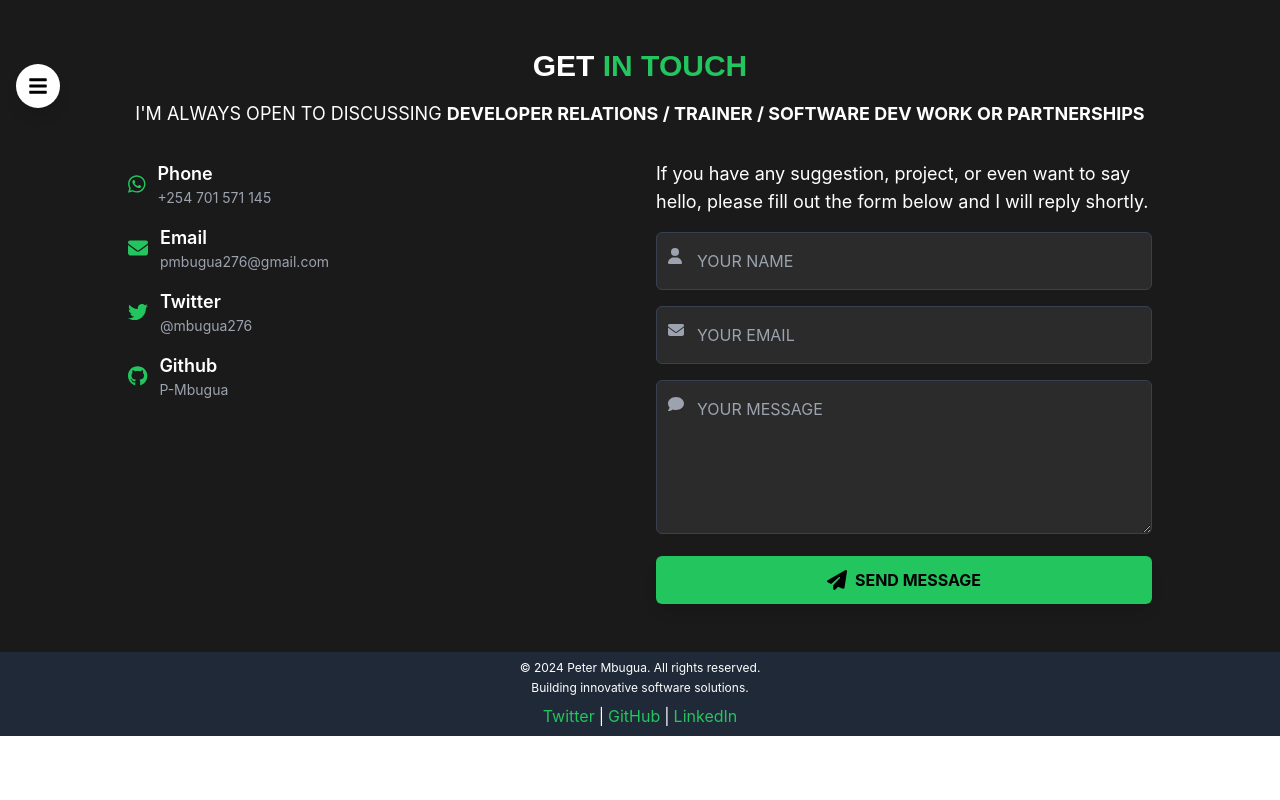
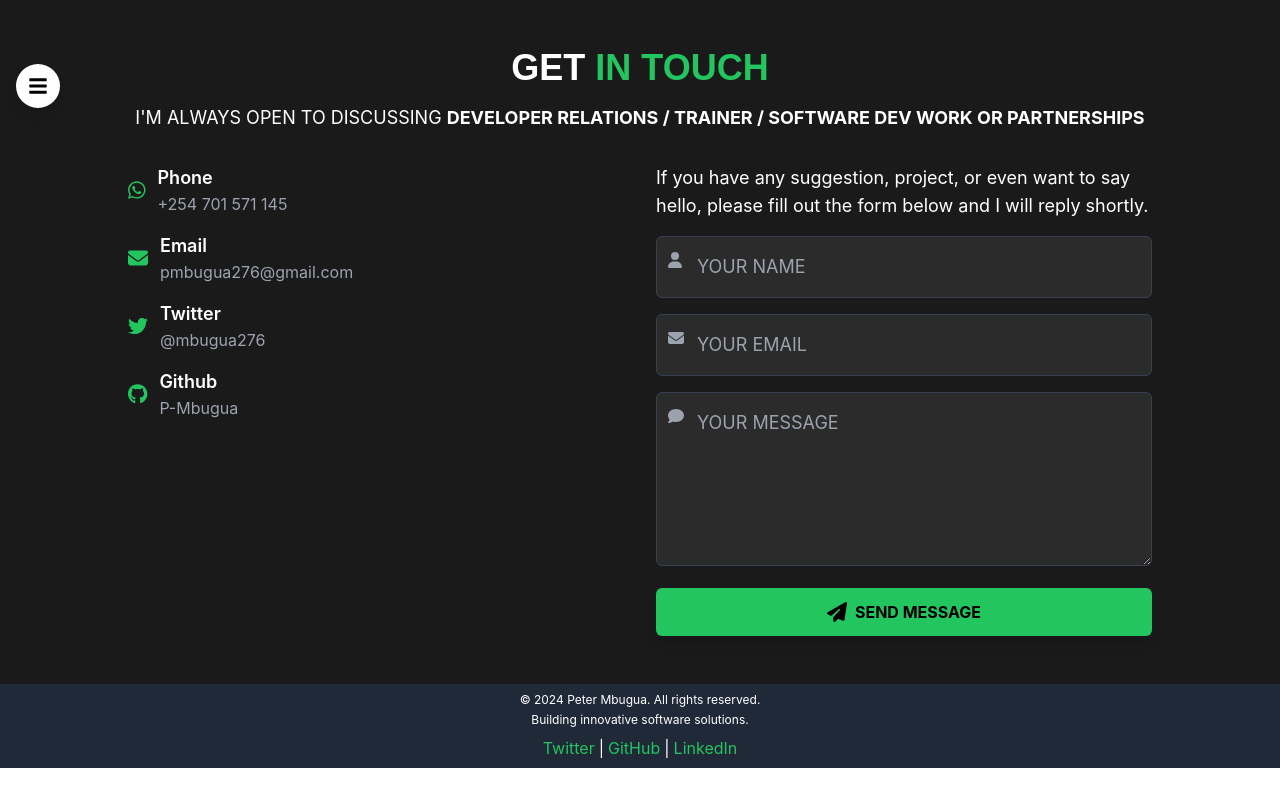
Before and after one commit to P-Mbugua/Final_Portfolio, a React (Vite) app: page /contact in a window 1280 px wide. Built offline with nearby package versions, Linux system fonts and the light colour scheme.

Commit message:
made some minor changes in the contact form

```diff
--- a/src/Pages/Contact.jsx
+++ b/src/Pages/Contact.jsx
@@ -48,20 +48,20 @@ export default function Contact() {
   };
 
   return (
-    <div className="bg-[#1a1a1a] text-white py-12 px-4">
+    <div className="bg-[#1a1a1a] text-white py-12 px-4 md:px-8 lg:px-16">
       <ToastContainer />
       <div className="container mx-auto max-w-screen-lg">
-        <h1 className="text-3xl font-bold text-center text-white">
+        <h1 className="text-2xl md:text-3xl lg:text-4xl font-bold text-center text-white">
           GET <span className="text-green-500">IN TOUCH</span>
         </h1>
-        <p className="text-center text-lg mt-4">
+        <p className="text-center text-base md:text-lg mt-4">
           I'M ALWAYS OPEN TO DISCUSSING{" "}
           <span className="font-bold text-white">
             DEVELOPER RELATIONS / TRAINER / SOFTWARE DEV WORK OR PARTNERSHIPS
           </span>
         </p>
         <div className="grid grid-cols-1 md:grid-cols-2 gap-8 mt-8">
-          <div className="space-y-4 text-lg">
+          <div className="space-y-4 text-base md:text-lg">
             <ContactInfo icon={faWhatsapp} label="Phone" value="+254 701 571 145" />
             <ContactInfo icon={faEnvelope} label="Email" value="pmbugua276@gmail.com" />
             <ContactInfo icon={faTwitter} label="Twitter" value="@mbugua276" />
@@ -70,7 +70,7 @@ export default function Contact() {
 
           {/* Contact Form */}
           <div className="space-y-4">
-            <p className="text-lg">
+            <p className="text-base md:text-lg">
               If you have any suggestion, project, or even want to say hello, please fill out the form below and I will reply shortly.
             </p>
             <form ref={formRef} onSubmit={handleSubmit} className="space-y-4">
@@ -112,10 +112,10 @@ export default function Contact() {
 
 const ContactInfo = ({ icon, label, value }) => (
   <div className="flex items-center space-x-3">
-    <FontAwesomeIcon icon={icon} className="text-green-500 text-xl" />
+    <FontAwesomeIcon icon={icon} className="text-green-500 text-lg md:text-xl" />
     <div>
       <p className="font-semibold">{label}</p>
-      <p className="text-sm text-gray-400">{value}</p>
+      <p className="text-sm md:text-base text-gray-400">{value}</p>
     </div>
   </div>
 );
@@ -128,7 +128,7 @@ const InputField = ({ icon, name, value, onChange, placeholder, required }) => (
       name={name}
       value={value}
       onChange={onChange}
-      className="pl-10 p-4 bg-[#2b2b2b] rounded-md placeholder-gray-400 w-full focus:outline-none focus:ring-2 focus:ring-green-500 border border-gray-700"
+      className="pl-10 p-4 bg-[#2b2b2b] rounded-md placeholder-gray-400 w-full focus:outline-none focus:ring-2 focus:ring-green-500 border border-gray-700 text-base md:text-lg"
       placeholder={placeholder}
       required={required}
     />
@@ -142,7 +142,7 @@ const TextAreaField = ({ icon, name, value, onChange, placeholder, required }) =
       name={name}
       value={value}
       onChange={onChange}
-      className="pl-10 p-4 bg-[#2b2b2b] rounded-md w-full placeholder-gray-400 focus:outline-none focus:ring-2 focus:ring-green-500 border border-gray-700"
+      className="pl-10 p-4 bg-[#2b2b2b] rounded-md w-full placeholder-gray-400 focus:outline-none focus:ring-2 focus:ring-green-500 border border-gray-700 text-base md:text-lg"
       rows="5"
       placeholder={placeholder}
       required={required}
```
